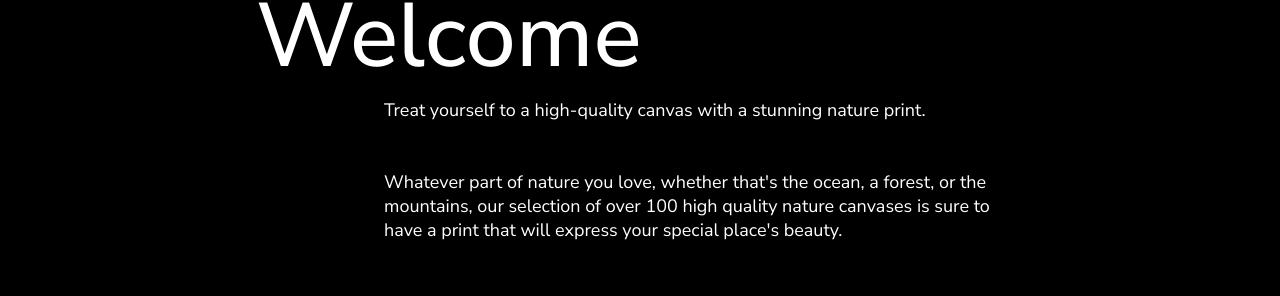
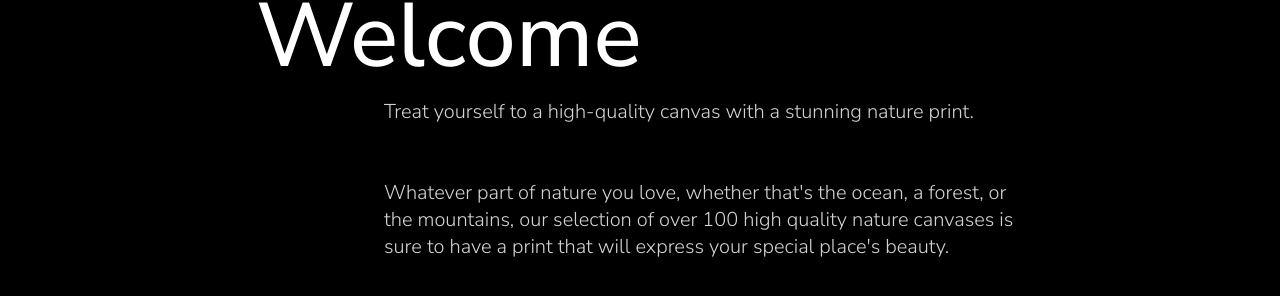
Before and after one commit to Crossbow4000/Natuvas-Store, a Next.js app: page / in a window 1280 px wide. Shown: the part 995-1291 px from the top of the page. Built offline with nearby package versions, Linux system fonts and the light colour scheme.

Commit message:
1 file modified

```diff
--- a/components/home/welcomeSection/welcomeSection.module.css
+++ b/components/home/welcomeSection/welcomeSection.module.css
@@ -15,8 +15,9 @@
 }
 
 .welcomeSectionParagraph {
-  color: white;
-  font-size: 18px;
+  color: lightgray;
+  font-size: 20px;
+  font-weight: 300;
 
   padding-right: 20%;
   padding-left: 30%;
```
